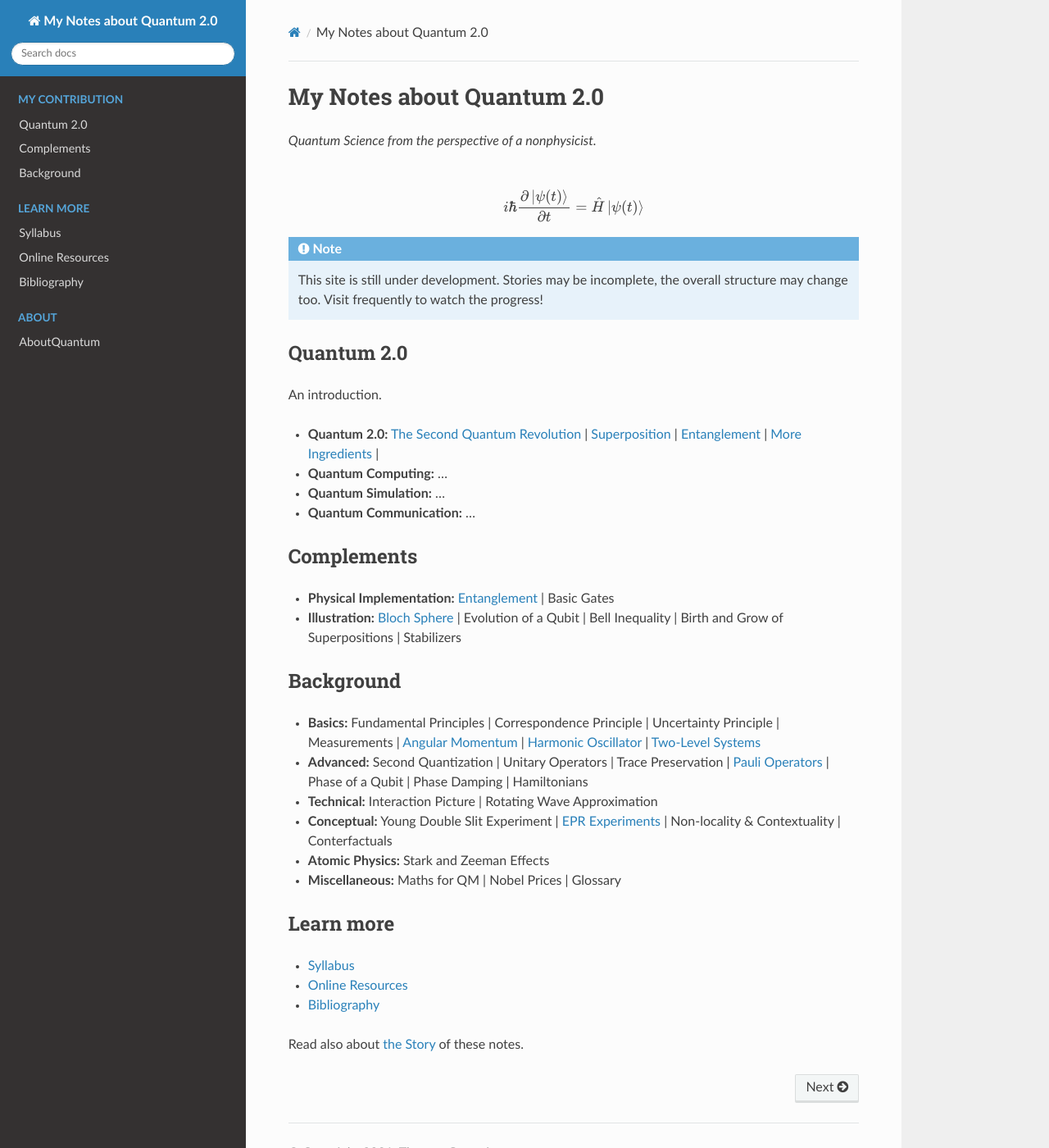
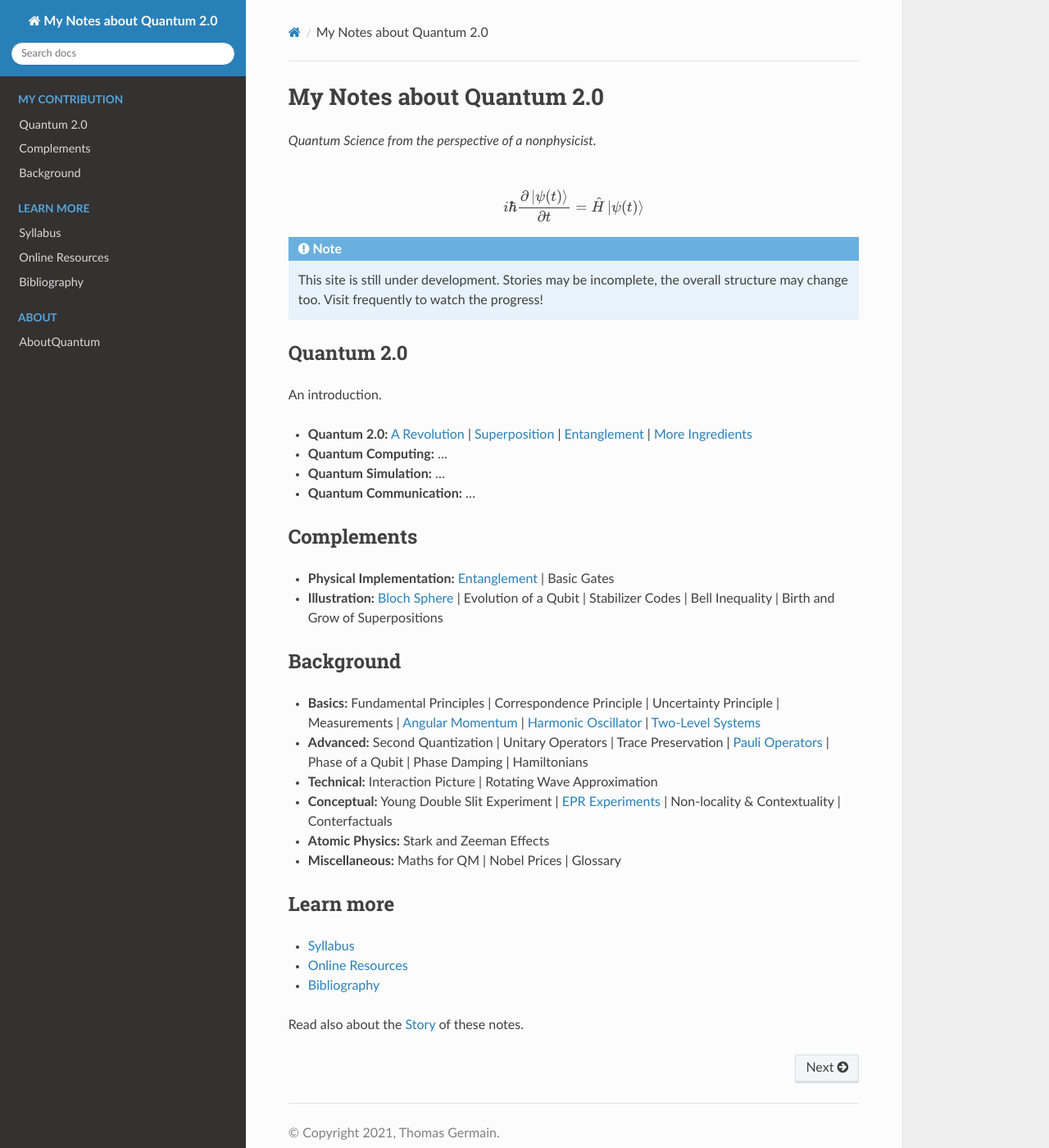
Before and after one commit to tomlqc/about-quantum, a Sphinx documentation site: the page built from source/index.rst, in a window 1280 px wide and 1400 px high. Shown: the whole window at 82% size. Built offline with Sphinx 7.4.7 and the Read the Docs theme 2.0.0, drawn with Linux system fonts in a browser that asks for light colours.

Commit message:
Quantum 2.0 subindex and "A Revolution" renamed.

```diff
--- a/source/index.rst
+++ b/source/index.rst
@@ -69,10 +69,10 @@ Quantum 2.0
 An introduction.
 
 * **Quantum 2.0:**
-  :ref:`intro/intro/revolution:The Second Quantum Revolution` |
+  :ref:`intro/intro/revolution:A Revolution` |
   :ref:`intro/intro/superposition:Superposition` |
   :ref:`intro/intro/entanglement:Entanglement` |
-  :ref:`intro/intro/ingredients:More Ingredients` |
+  :ref:`intro/intro/ingredients:More Ingredients`
 
 * **Quantum Computing:** ...
 
@@ -91,9 +91,9 @@ Complements
 * **Illustration:**
   :ref:`stories/bloch_sphere:Bloch Sphere` |
   Evolution of a Qubit |
+  Stabilizer Codes |
   Bell Inequality |
-  Birth and Grow of Superpositions |
-  Stabilizers
+  Birth and Grow of Superpositions
 
 
 Background
@@ -143,6 +143,6 @@ Learn more
 * :ref:`online/index:Online Resources`
 * :ref:`biblio/index:Bibliography`
 
-Read also about :ref:`the Story <about/story:The Story>` of these notes.
+Read also about the :ref:`Story <about/story:The Story>` of these notes.
 
 .. ---------------------------------------------------------------------------
--- a/source/intro/index.rst
+++ b/source/intro/index.rst
@@ -4,7 +4,7 @@ Quantum 2.0
 ###########
 
 .. toctree::
-    :maxdepth: 2
+    :maxdepth: 1
 
     intro/index
     communication
--- a/source/intro/intro/index.rst
+++ b/source/intro/intro/index.rst
@@ -4,8 +4,7 @@ Quantum 2.0
 ***********
 
 .. toctree::
-    :hidden:
-    :maxdepth: 2
+    :maxdepth: 1
 
     revolution
     superposition
--- a/source/intro/intro/revolution.rst
+++ b/source/intro/intro/revolution.rst
@@ -1,6 +1,8 @@
 
-The Second Quantum Revolution
-=============================
+A Revolution
+============
+
+Referred to as "The Second Quantum Revolution".
 
 Inspired from :cite:`Jirauschek2019`.
 
```
